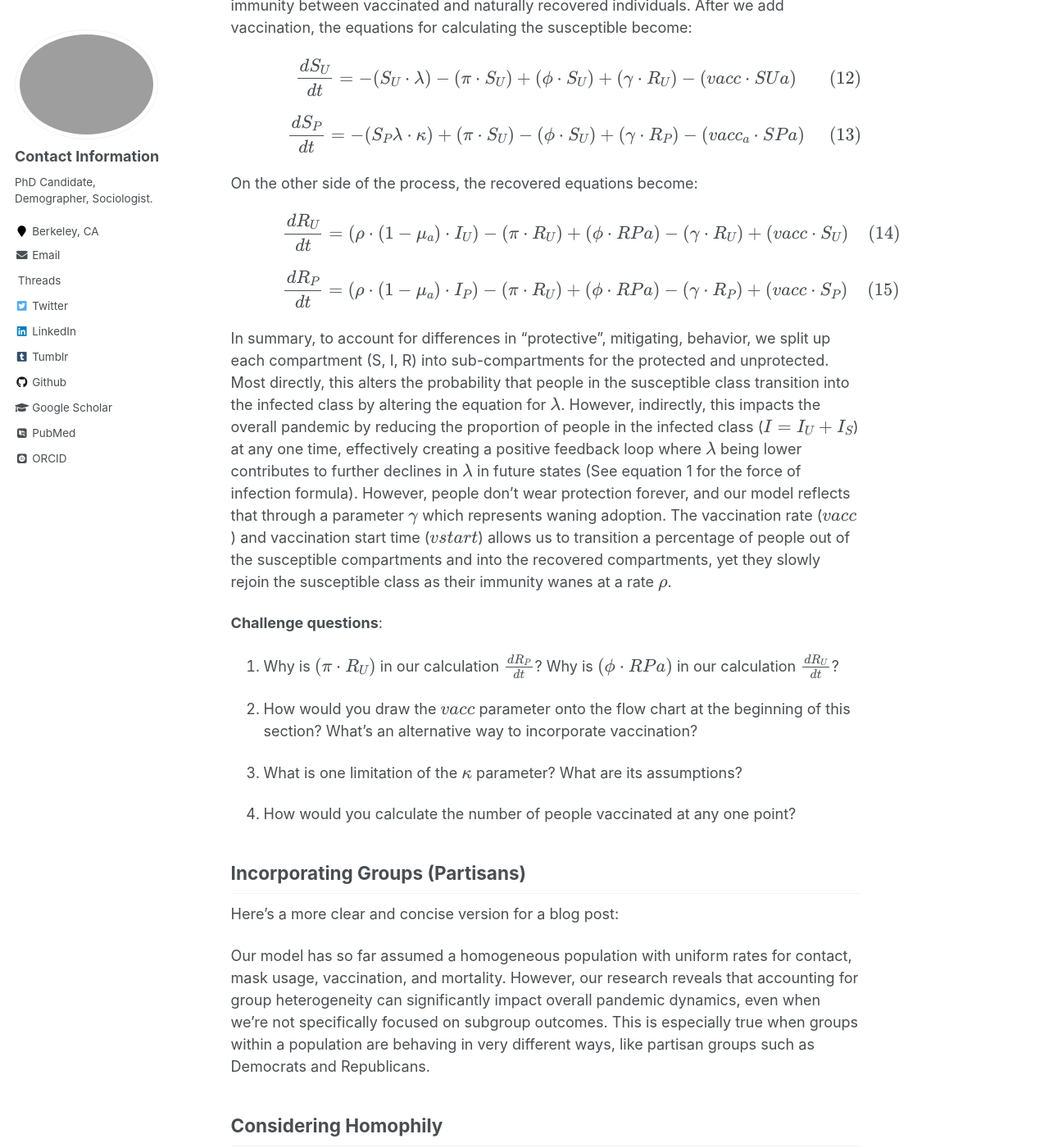
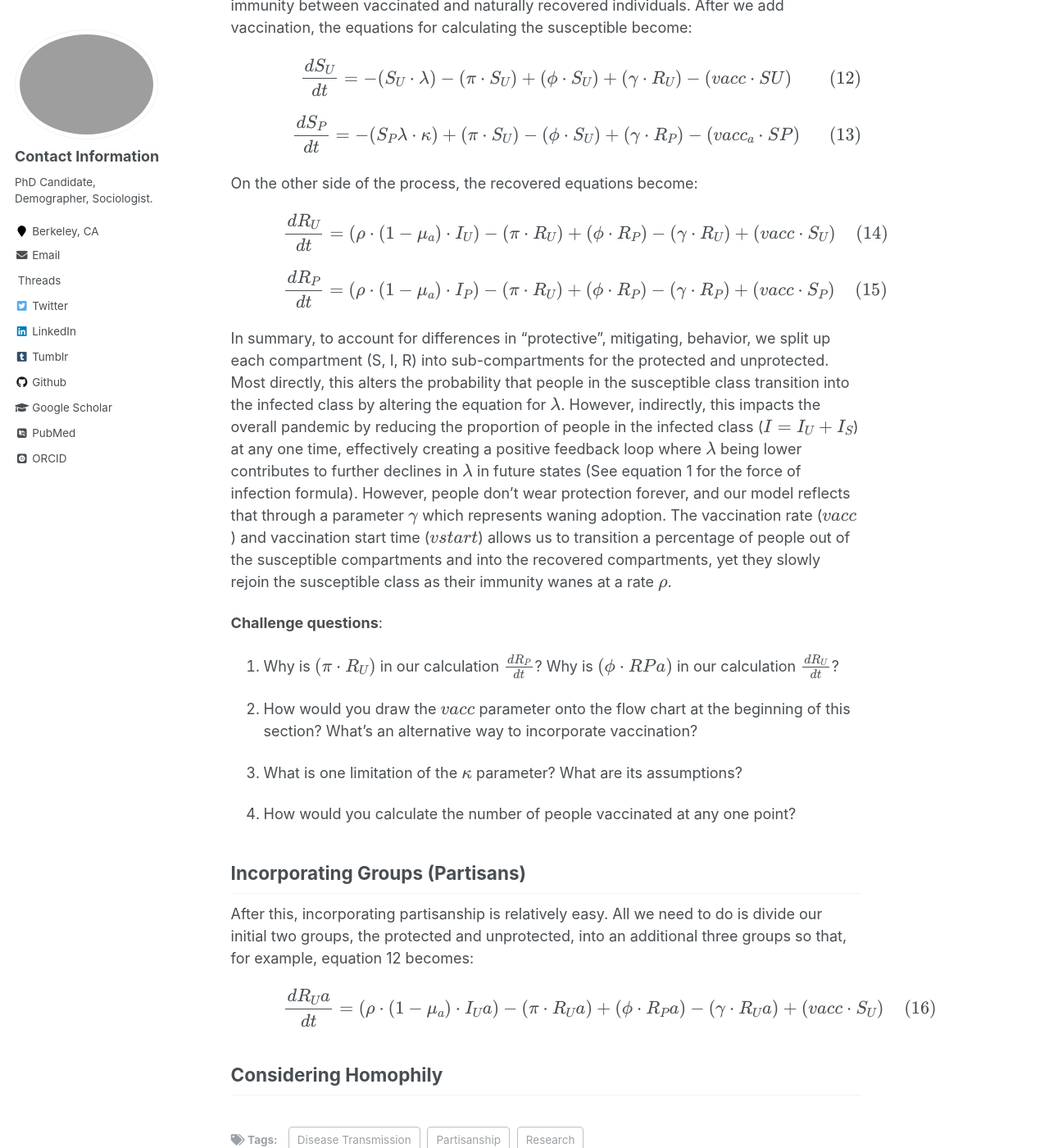
Before and after one commit to chrissoria/chrissoria.github.io, a Jekyll site: the page built from _posts/2024-12-20-three-group-sir.md, in a window 1280 px wide and 1400 px high, scrolled down 5761 px. Shown: the whole window at 82% size. Built offline with Jekyll 4.4.1, drawn with Linux system fonts in a browser that asks for light colours; some web fonts are replaced; formulas are drawn with MathJax 3.

Commit message:
initalizing the partisan equations

```diff
--- a/_posts/2024-12-20-three-group-sir.md
+++ b/_posts/2024-12-20-three-group-sir.md
@@ -127,21 +127,21 @@ To incorporate vaccination into our model, we move vaccinated individuals direct
 This simplified approach allows us to model the impact of vaccination on disease spread without adding extra compartments, though it doesn't account for potential differences in immunity between vaccinated and naturally recovered individuals. After we add vaccination, the equations for calculating the susceptible become:
 
 <p style="text-align: center;">
-$$\frac{dS_U}{dt} = -(S_U\cdot\lambda) - (\pi\cdot S_U) + (\phi\cdot S_U) + (\gamma \cdot R_U) - (vacc \cdot SUa)$$
+$$\frac{dS_U}{dt} = -(S_U\cdot\lambda) - (\pi\cdot S_U) + (\phi\cdot S_U) + (\gamma \cdot R_U) - (vacc \cdot SU)$$
 </p>
 
 <p style="text-align: center;">
-$$\frac{dS_P}{dt} = -(S_P\lambda\cdot\kappa) + (\pi\cdot S_U) - (\phi \cdot S_U) + (\gamma \cdot R_P) - (vacc_a \cdot SPa)$$
+$$\frac{dS_P}{dt} = -(S_P\lambda\cdot\kappa) + (\pi\cdot S_U) - (\phi \cdot S_U) + (\gamma \cdot R_P) - (vacc_a \cdot SP)$$
 </p>
 
 On the other side of the process, the recovered equations become:
 
 <p style="text-align: center;">
-$$\frac{dR_U}{dt} =  (\rho \cdot (1-\mu_a) \cdot I_U) - (\pi \cdot R_U) + (\phi \cdot RPa) - (\gamma \cdot R_U) + (vacc \cdot S_U)$$
+$$\frac{dR_U}{dt} =  (\rho \cdot (1-\mu_a) \cdot I_U) - (\pi \cdot R_U) + (\phi \cdot R_P) - (\gamma \cdot R_U) + (vacc \cdot S_U)$$
 </p>
 
 <p style="text-align: center;">
-$$\frac{dR_P}{dt} =  (\rho \cdot (1-\mu_a) \cdot I_P) - (\pi \cdot R_U) + (\phi \cdot RPa) - (\gamma \cdot R_P) + (vacc \cdot S_P)$$
+$$\frac{dR_P}{dt} =  (\rho \cdot (1-\mu_a) \cdot I_P) - (\pi \cdot R_U) + (\phi \cdot R_P) - (\gamma \cdot R_P) + (vacc \cdot S_P)$$
 </p>
 
 In summary, to account for differences in "protective", mitigating, behavior, we split up each compartment (S, I, R) into sub-compartments for the protected and unprotected. Most directly, this alters the probability that people in the susceptible class transition into the infected class by altering the equation for $\lambda$. However, indirectly, this impacts the overall pandemic by reducing the proportion of people in the infected class ($I = I_U + I_S$) at any one time, effectively creating a positive feedback loop where $\lambda$ being lower contributes to further declines in $\lambda$ in future states (See equation 1 for the force of infection formula). However, people don't wear protection forever, and our model reflects that through a parameter $\gamma$ which represents waning adoption. The vaccination rate ($vacc$) and vaccination start time ($vstart$) allows us to transition a percentage of people out of the susceptible compartments and into the recovered compartments, yet they slowly rejoin the susceptible class as their immunity wanes at a rate $\rho$.
@@ -158,9 +158,15 @@ In summary, to account for differences in "protective", mitigating, behavior, we
 
 ## Incorporating Groups (Partisans)
 
-Here's a more clear and concise version for a blog post:
+After this, incorporating partisanship is relatively easy. All we need to do is divide our initial two groups, the protected and unprotected, into an additional three groups so that, for example, equation 12 becomes:
 
-Our model has so far assumed a homogeneous population with uniform rates for contact, mask usage, vaccination, and mortality. However, our research reveals that accounting for group heterogeneity can significantly impact overall pandemic dynamics, even when we're not specifically focused on subgroup outcomes. This is especially true when groups within a population are behaving in very different ways, like partisan groups such as Democrats and Republicans.
+<p style="text-align: center;">
+$$\frac{dR_Ua}{dt} =  (\rho \cdot (1-\mu_a) \cdot I_Ua) - (\pi \cdot R_Ua) + (\phi \cdot R_Pa) - (\gamma \cdot R_Ua) + (vacc \cdot S_U)$$
+</p>
+
+
+
+
 
 
 ## Considering Homophily
```
Also changed, not shown: 1 other file.
